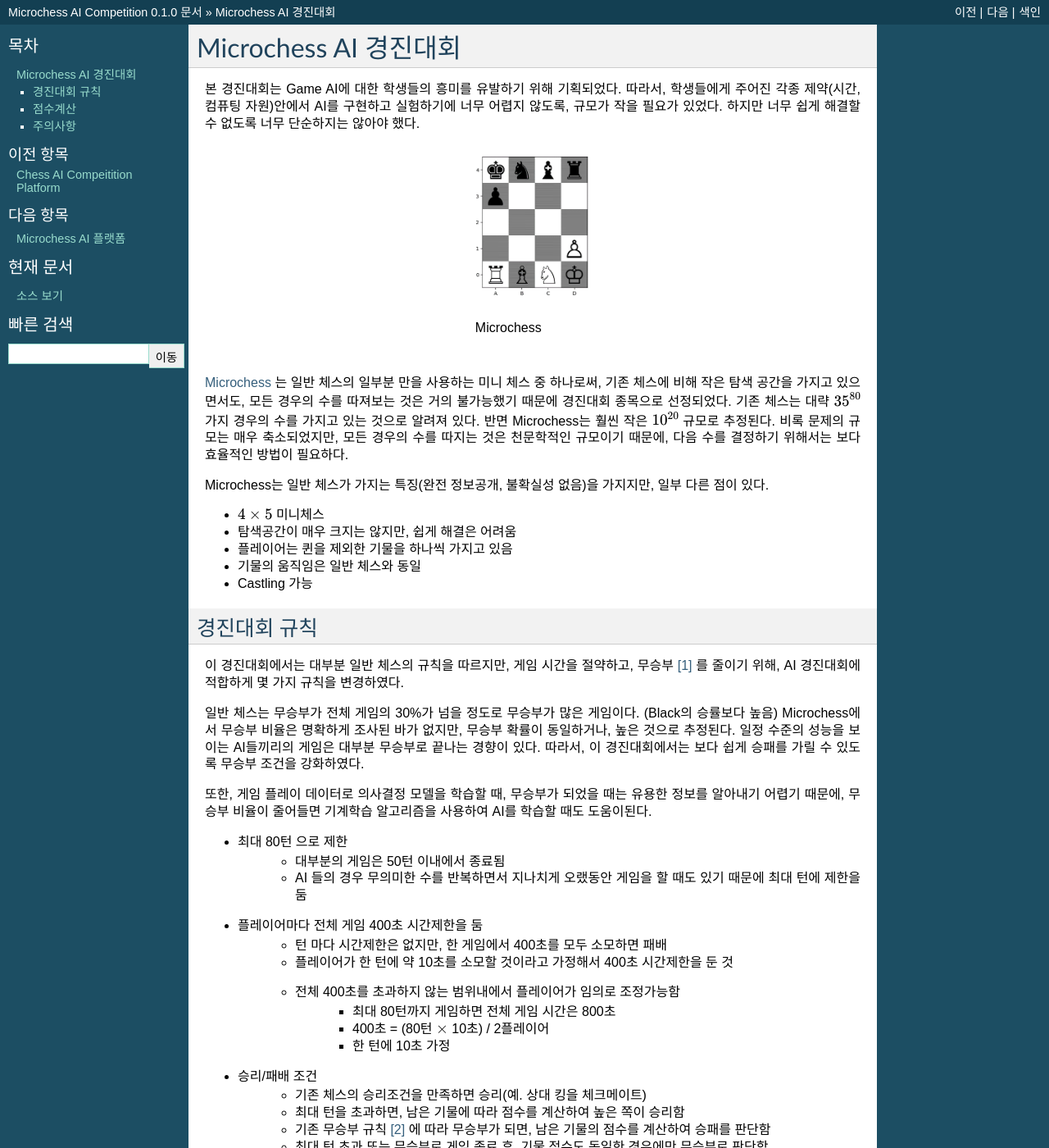
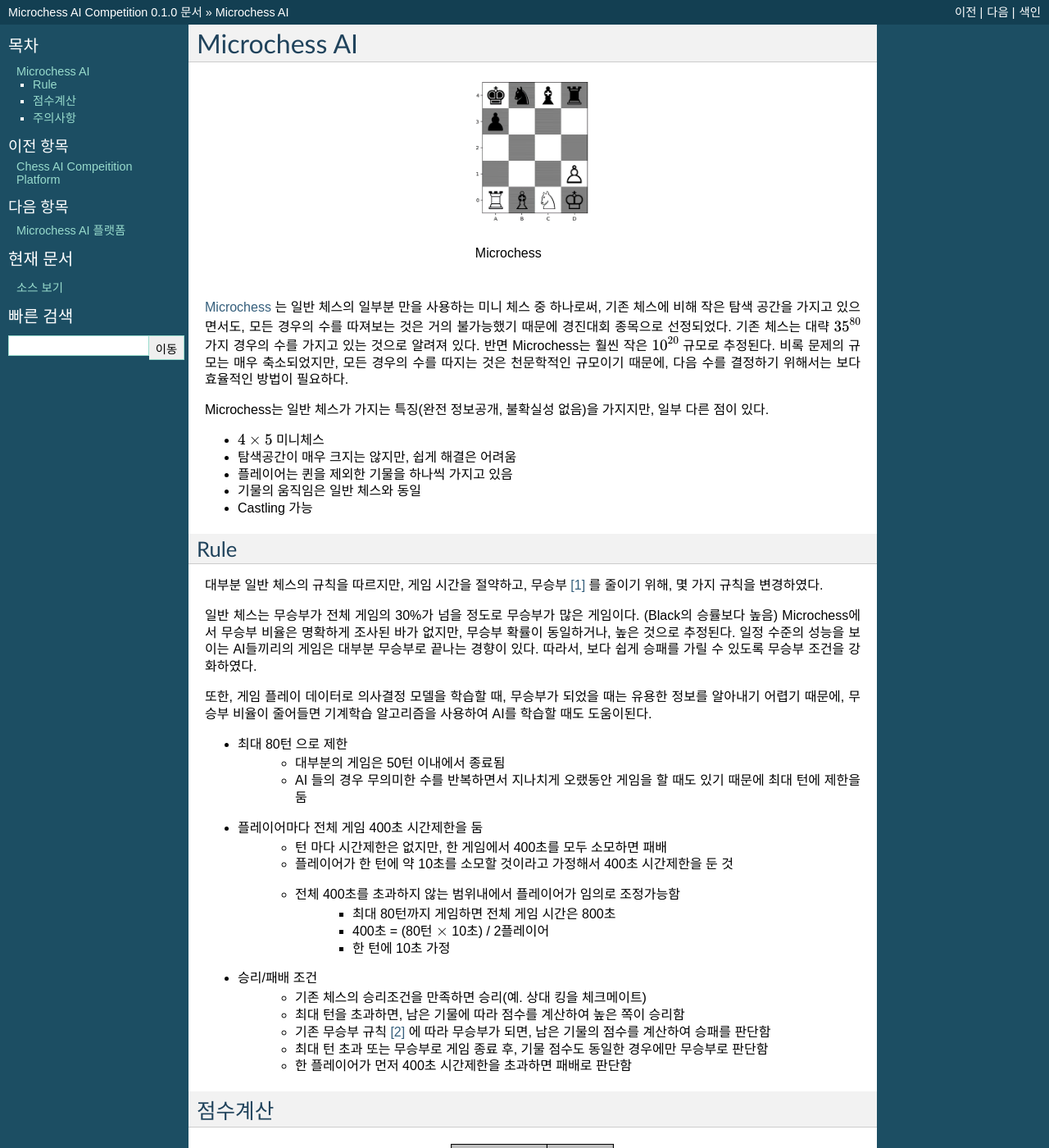
Before and after one commit to vesselofgod/AI_MicroChess, a Sphinx documentation site: the page built from docs/01-microchess_ai_competition.rst, in a window 1280 px wide and 1400 px high. Shown: the whole window at 82% size. Built offline with Sphinx 7.4.7, drawn with Linux system fonts in a browser that asks for light colours; some of the changed text lies outside the part shown.

Commit message:
Update 01-microchess_ai_competition.rst

```diff
--- a/docs/01-microchess_ai_competition.rst
+++ b/docs/01-microchess_ai_competition.rst
@@ -1,10 +1,6 @@
 
-Microchess AI 경진대회
+Microchess AI
 ======================
-
-본 경진대회는 Game AI에 대한 학생들의 흥미를 유발하기 위해 기획되었다.
-따라서, 학생들에게 주어진 각종 제약(시간, 컴퓨팅 자원)안에서 AI를 구현하고 실험하기에 너무 어렵지 않도록,
-규모가 작을 필요가 있었다. 하지만 너무 쉽게 해결할 수 없도록 너무 단순하지는 않아야 했다.
 
 .. _microchess:
 .. figure:: figs/microchess.png
@@ -27,16 +23,16 @@ Microchess는 일반 체스가 가지는 특징(완전 정보공개, 불확실
 - 기물의 움직임은 일반 체스와 동일
 - Castling 가능
 
-경진대회 규칙
+Rule
 -------------
 
-이 경진대회에서는 대부분 일반 체스의 규칙을 따르지만, 게임 시간을 절약하고, 무승부 [#]_ 를 줄이기 위해,
-AI 경진대회에 적합하게 몇 가지 규칙을 변경하였다.
+대부분 일반 체스의 규칙을 따르지만, 게임 시간을 절약하고, 무승부 [#]_ 를 줄이기 위해,
+몇 가지 규칙을 변경하였다.
 
 일반 체스는 무승부가 전체 게임의 30%가 넘을 정도로 무승부가 많은 게임이다. (Black의 승률보다 높음)
 Microchess에서 무승부 비율은 명확하게 조사된 바가 없지만, 무승부 확률이 동일하거나, 높은 것으로 추정된다.
 일정 수준의 성능을 보이는 AI들끼리의 게임은 대부분 무승부로 끝나는 경향이 있다.
-따라서, 이 경진대회에서는 보다 쉽게 승패를 가릴 수 있도록 무승부 조건을 강화하였다.
+따라서, 보다 쉽게 승패를 가릴 수 있도록 무승부 조건을 강화하였다.
 
 또한, 게임 플레이 데이터로 의사결정 모델을 학습할 때, 무승부가 되었을 때는 유용한 정보를 알아내기 어렵기 때문에,
 무승부 비율이 줄어들면 기계학습 알고리즘을 사용하여 AI를 학습할 때도 도움이된다.
```
